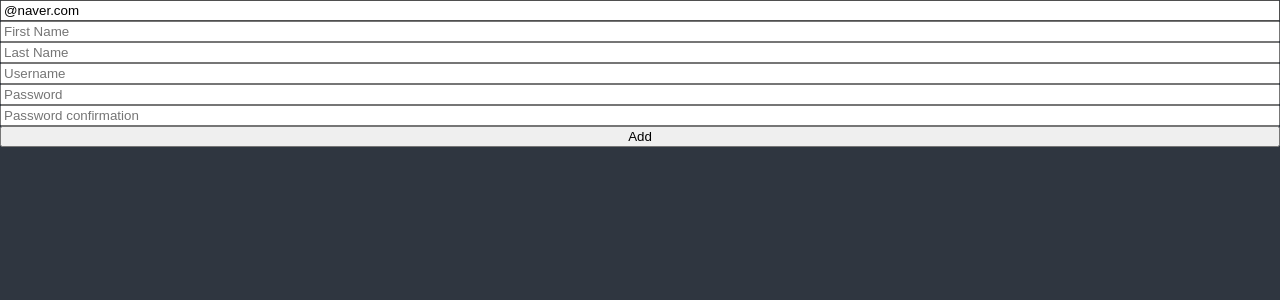
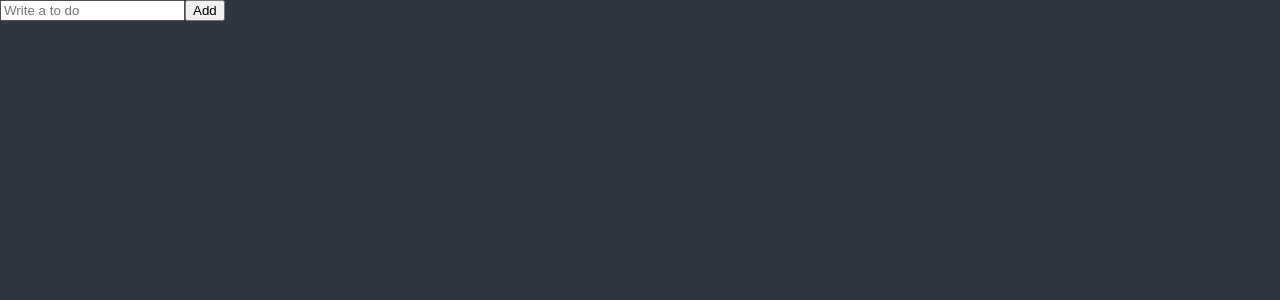
Before and after one commit to yosoyyona/react-tsx-form-animation, a React (Create React App) app: page / in a window 1280 px wide. Shown: the top 300 px of the page. Built offline with nearby package versions, Linux system fonts and the light colour scheme.

Commit message:
recap with to do

```diff
--- a/src/ToDoList.tsx
+++ b/src/ToDoList.tsx
@@ -1,101 +1,27 @@
-import { useState } from "react";
 import { useForm } from "react-hook-form";
 
-/* function ToDoList() {
-  const [toDo, setToDo] = useState("");
-  const [toDoError, setToDoError] = useState("");
-  const onChange = (event:React.FormEvent<HTMLInputElement>) => {
-    const {currentTarget: {value}} = event;
-    setToDoError("");
-    setToDo(value);
-  };
-  const onSubmit = (event:React.FormEvent<HTMLFormElement>) => {
-    event.preventDefault();
-    if (toDo.length < 10) {
-      return setToDoError("To Do should be longer");
-    }
-    console.log("submit");
-  };
+interface IForm {
+  toDo: string;
+};
 
+function ToDoList() {
+  const { register, handleSubmit, setValue } = useForm<IForm>();
+  const onSubmit = (data: IForm) => {
+    console.log("add to do: ", data.toDo);
+    setValue("toDo", ""); // empty the input
+  }
   return (
     <div>
-      <form onSubmit={onSubmit}>
-        <input onChange={onChange} value={toDo} placeholder="Write a to do" />
+      <form onSubmit={handleSubmit(onSubmit)}>
+        <input {...register("toDo", {
+          required: "Please write a To do",
+          })}
+          placeholder="Write a to do"
+        />
         <button>Add</button>
-        {toDoError !== ""? toDoError : null}
       </form>
     </div>
   )
-}; */
-
-interface IForm {
-  email: string;
-  firstName: string;
-  lastName?: string;
-  username: string;
-  password: string;
-  passwordConfirmation: string;
-  extraError?: string;
-}
-
-function ToDoList() {
-  const { register, handleSubmit, formState: {errors}, setError } = useForm<IForm>({
-    defaultValues: {
-      email: "@naver.com",
-    }
-  });
-  const onValid = (data:IForm) => {
-    if(data.password !== data.passwordConfirmation) {
-      setError(
-        "passwordConfirmation",
-        {message: "Password are not the same"},
-        {shouldFocus: true}
-      );
-    }
-    // setError("extraError", { message: "Server offline."});
-  };
-  console.log(errors)
-  return (
-    <div>
-      <form style={{display: "flex", flexDirection: "column"}} onSubmit={handleSubmit(onValid)}>
-        <input {...register("email", {
-          required: "Email is required",
-          pattern: {
-            value: /^[A-Za-z0-9._%+-]+@naver.com$/,
-            message: "Only naver.com emails are allowed."
-          }
-        })} placeholder="Email" />
-        <span>{errors?.email?.message as string}</span>
-        <input {...register("firstName", {
-          required: "fill this field",
-          validate: {
-            noYona: (value) => value.includes("yona") ? "No yona allowed" : true,
-            noJesus: (value) => value.includes("jesus") ? "No jesus allowed" : true,
-          }
-          })}
-          placeholder="First Name"
-        />
-        <span>{errors?.firstName?.message as string}</span>
-        <input {...register("lastName")} placeholder="Last Name" />
-        <span>{errors?.lastName?.message as string}</span>
-        <input {...register("username", {
-          required: "Username is required",
-          minLength: {
-            value: 10,
-            message: "Username has to be more than 10 letters."
-          }})}
-          placeholder="Username"
-        />
-        <span>{errors?.username?.message as string}</span>
-        <input {...register("password", { required: true })} placeholder="Password" />
-        <span>{errors?.password?.message as string}</span>
-        <input {...register("passwordConfirmation", { required: true })} placeholder="Password confirmation" />
-        <span>{errors?.passwordConfirmation?.message as string}</span>
-        <button>Add</button>
-        <span>{errors?.extraError?.message as string}</span>
-      </form>
-    </div>
-  );
-}
+};
 
 export default ToDoList;
```
